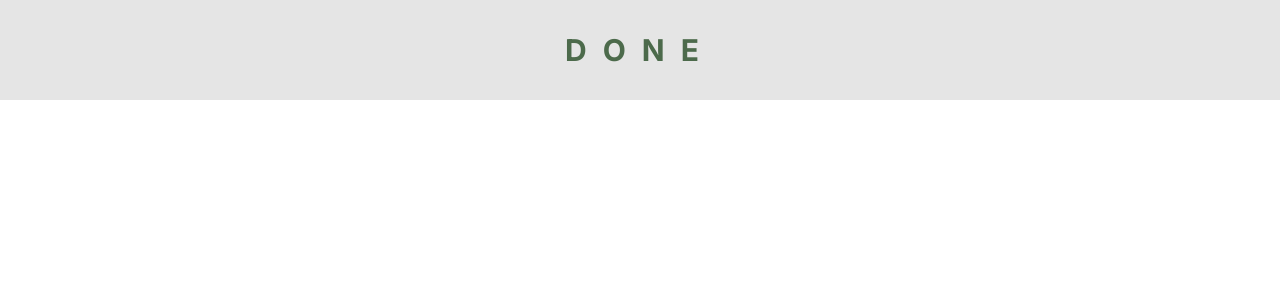
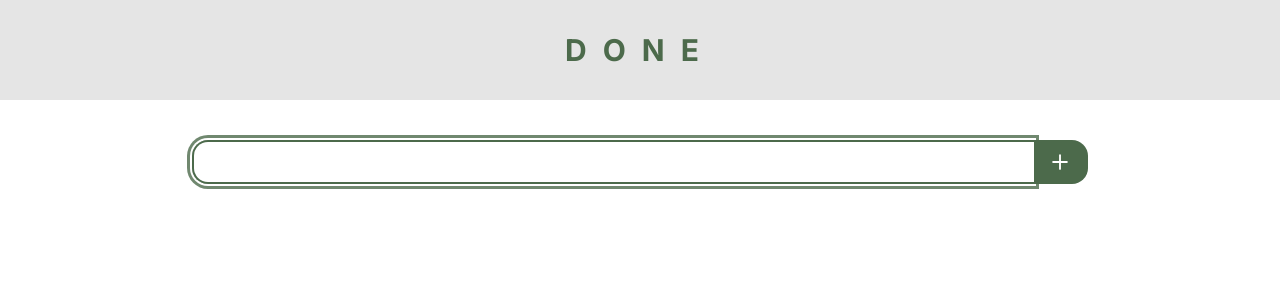
Before and after one commit to davyd-souza/done, a React (Vite) app: page / in a window 1280 px wide. Shown: the top 300 px of the page. Built offline with nearby package versions, Linux system fonts and the light colour scheme.

Commit message:
feat: implement form to create task

```diff
--- a/src/App.tsx
+++ b/src/App.tsx
@@ -1,3 +1,6 @@
+// STYLE
+import { Plus } from 'phosphor-react'
+
 // Primary: 500, 400
 // Secondary: 400, 300
 export function App() {
@@ -10,6 +13,39 @@ export function App() {
           </h1>
         </div>
       </header>
+      <section className='w-full'>
+        <div className='mx-auto max-w-4xl'>
+          <form>
+            <div className='flex'>
+              <input
+                autoFocus
+                type='text'
+                className='
+                  w-full bg-transparent p-2
+                  text-neutral-800 dark:text-white
+                  border-y-2 border-l-2 border-primary-400 dark:border-secondary-200 rounded-tl-2xl rounded-bl-2xl
+                  focus-visible:outline-none focus:ring ring-primary-300 dark:ring-secondary-100
+                  focus:ring-offset-2 ring-offset-white dark:ring-offset-neutral-900
+                '
+              />
+              <button
+                title='Create task'
+                className='
+                  text-white dark:text-neutral-900 font-medium
+                  inline-flex gap-1 items-center py-2 px-4 transition-colors
+                  bg-primary-400 dark:bg-secondary-200
+                  border-y-2 border-r-2 border-primary-400 dark:border-secondary-200 rounded-tr-2xl rounded-br-2xl
+                  hover:bg-primary-300 hover:border-primary-300 dark:hover:bg-secondary-100 dark:hover:border-secondary-100
+                  focus-visible:outline-none focus:ring ring-primary-300 dark:ring-secondary-100
+                  focus:ring-offset-2 ring-offset-white dark:ring-offset-neutral-900
+                '
+              >
+                <Plus size={20} weight='bold' />
+              </button>
+            </div>
+          </form>
+        </div>
+      </section>
     </div>
   )
 }
```
